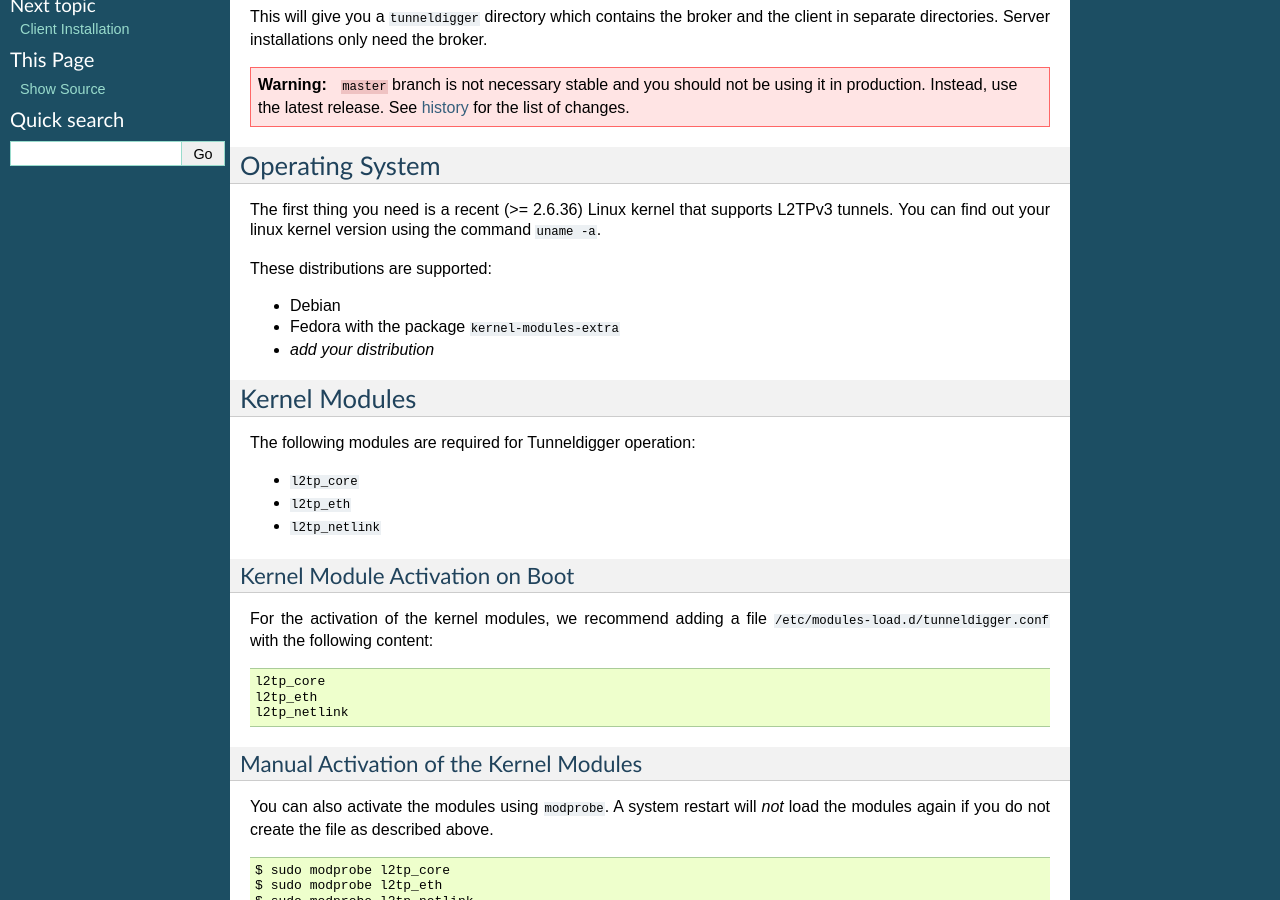
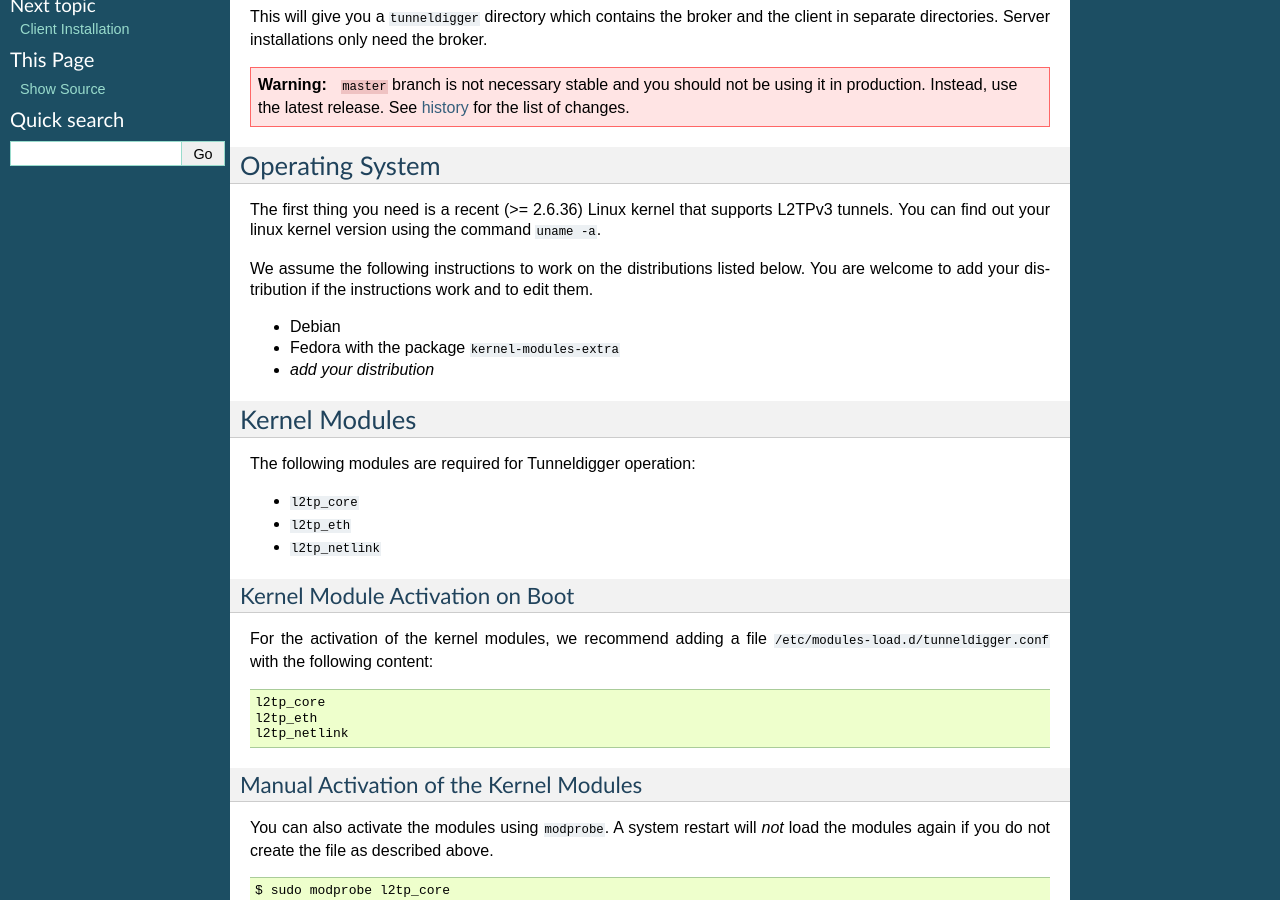
Before and after one commit to wlanslovenija/tunneldigger, a Sphinx documentation site: the page built from docs/server.rst, in a window 1280 px wide and 900 px high, scrolled down 431 px. Built offline with Sphinx 7.4.7, drawn with Linux system fonts in a browser that asks for light colours.

Commit message:
clarify role of listed distributions
see https://github.com/wlanslovenija/tunneldigger/pull/94/files#r295992429

```diff
--- a/docs/server.rst
+++ b/docs/server.rst
@@ -38,7 +38,8 @@
 The first thing you need is a recent (>= 2.6.36) Linux kernel that supports L2TPv3
 tunnels. You can find out your linux kernel version using the command ``uname -a``.
 
-These distributions are supported:
+We assume the following instructions to work on the distributions listed below.
+You are welcome to add your distribution if the instructions work and to edit them.
 
 * Debian
 * Fedora with the package ``kernel-modules-extra``
```
